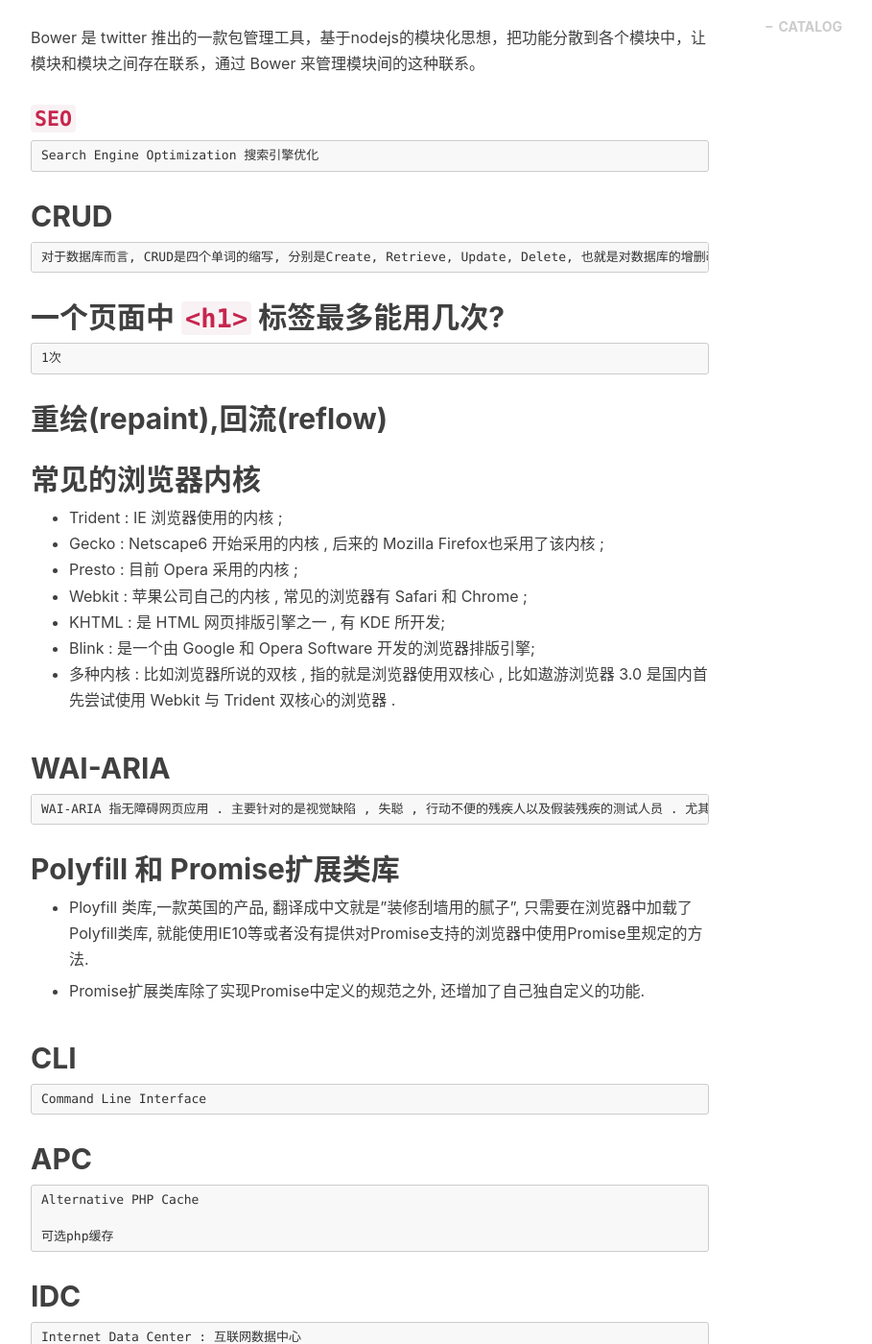
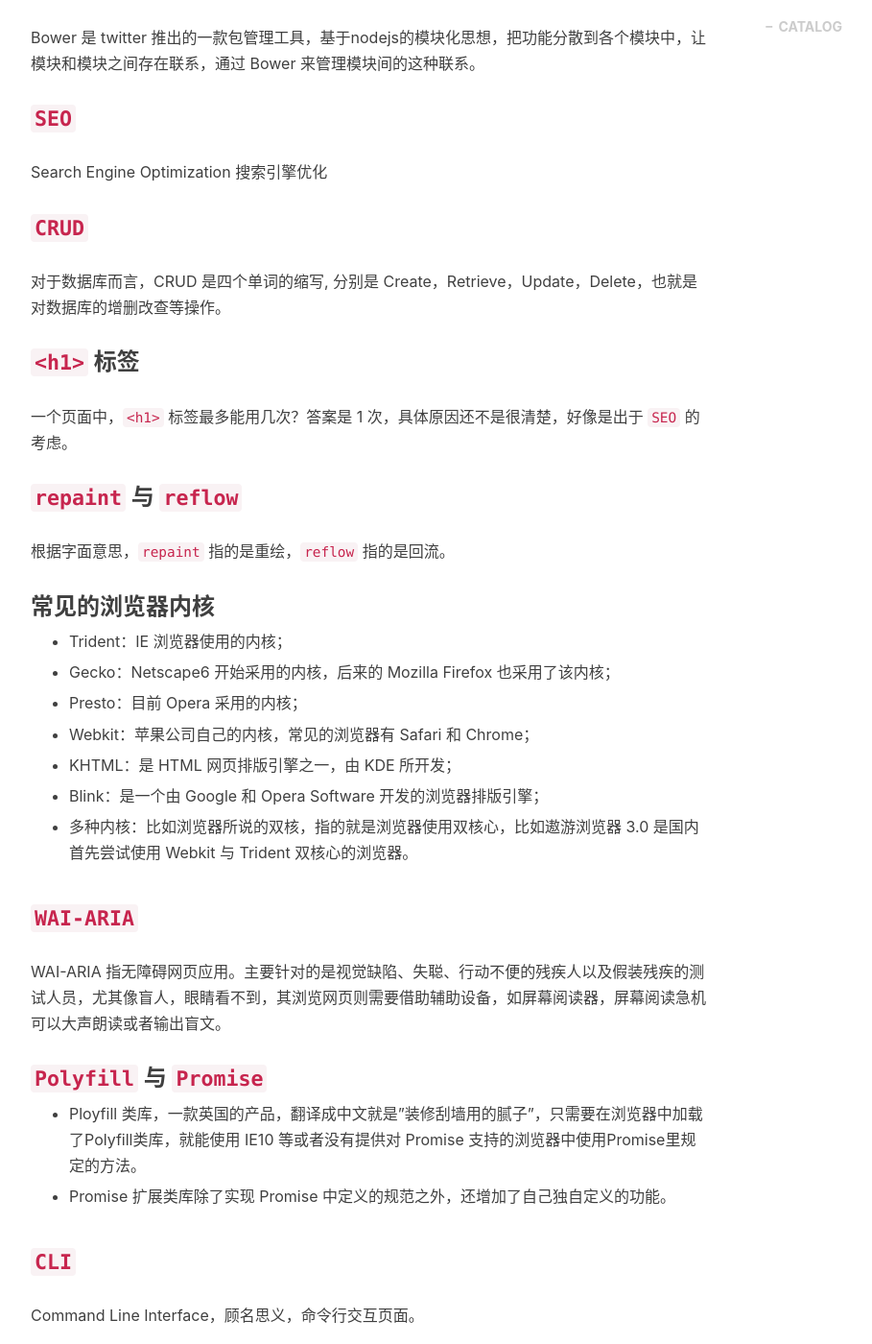
Before and after one commit to ywlvs/ywlvs.github.io, a Jekyll site: the page built from _posts/2018-01-03-some-general-knowledge.markdown, in a window 1280 px wide and 1400 px high, scrolled down 695 px. Shown: the whole window at 96% size, without its empty margins (233-1142 px from the left). Built offline with Jekyll 4.4.1, drawn with Linux system fonts in a browser that asks for light colours; nearby versions of some CDN libraries; comment, search, counter and statistics services are not loaded; some of the changed text lies outside the part shown.

Commit message:
format-code

```diff
--- a/_posts/2018-01-03-some-general-knowledge.markdown
+++ b/_posts/2018-01-03-some-general-knowledge.markdown
@@ -17,73 +17,77 @@
 Bower 是 twitter 推出的一款包管理工具，基于nodejs的模块化思想，把功能分散到各个模块中，让模块和模块之间存在联系，通过 Bower 来管理模块间的这种联系。
 
 ### **`SEO`**
-    Search Engine Optimization 搜索引擎优化
 
-## CRUD
-    对于数据库而言, CRUD是四个单词的缩写, 分别是Create, Retrieve, Update, Delete, 也就是对数据库的增删改查等操作
+Search Engine Optimization 搜索引擎优化
 
-## 一个页面中 `<h1>` 标签最多能用几次?
-    1次
+### **`CRUD`**
 
-## 重绘(repaint),回流(reflow)
+对于数据库而言，CRUD 是四个单词的缩写, 分别是 Create，Retrieve，Update，Delete，也就是对数据库的增删改查等操作。
 
-## 常见的浏览器内核
-+ Trident : IE 浏览器使用的内核 ;
-+ Gecko : Netscape6 开始采用的内核 , 后来的 Mozilla Firefox也采用了该内核 ;
-+ Presto : 目前 Opera 采用的内核 ;
-+ Webkit : 苹果公司自己的内核 , 常见的浏览器有 Safari 和 Chrome ;
-+ KHTML : 是 HTML 网页排版引擎之一 , 有 KDE 所开发;
-+ Blink : 是一个由 Google 和 Opera Software 开发的浏览器排版引擎;
-+ 多种内核 : 比如浏览器所说的双核 , 指的就是浏览器使用双核心 , 比如遨游浏览器 3.0 是国内首先尝试使用 Webkit 与 Trident 双核心的浏览器 .
+### **`<h1>` 标签**
 
-## WAI-ARIA
-    WAI-ARIA 指无障碍网页应用 . 主要针对的是视觉缺陷 , 失聪 , 行动不便的残疾人以及假装残疾的测试人员 . 尤其像盲人 , 眼睛看不到 , 其浏览网页则需要借助辅助设备 , 如屏幕阅读器 , 屏幕阅读急机可以大声朗读或者输出盲文 .
+一个页面中，`<h1>` 标签最多能用几次？答案是 1 次，具体原因还不是很清楚，好像是出于 `SEO` 的考虑。
 
-## Polyfill 和 Promise扩展类库
+### **`repaint` 与 `reflow`**
 
-+ Ployfill 类库,一款英国的产品, 翻译成中文就是"装修刮墙用的腻子", 只需要在浏览器中加载了Polyfill类库, 就能使用IE10等或者没有提供对Promise支持的浏览器中使用Promise里规定的方法.
+根据字面意思，`repaint` 指的是重绘，`reflow` 指的是回流。
 
-+ Promise扩展类库除了实现Promise中定义的规范之外, 还增加了自己独自定义的功能.
+### **常见的浏览器内核**
 
-## CLI
++ Trident：IE 浏览器使用的内核；
 
-    Command Line Interface
++ Gecko：Netscape6 开始采用的内核，后来的 Mozilla Firefox 也采用了该内核；
 
-## APC
++ Presto：目前 Opera 采用的内核；
 
-    Alternative PHP Cache
++ Webkit：苹果公司自己的内核，常见的浏览器有 Safari 和 Chrome；
 
-    可选php缓存
++ KHTML：是 HTML 网页排版引擎之一，由 KDE 所开发；
 
-## IDC
++ Blink：是一个由 Google 和 Opera Software 开发的浏览器排版引擎；
 
-    Internet Data Center : 互联网数据中心
-    International Data Corporation : 国际数据公司
++ 多种内核：比如浏览器所说的双核，指的就是浏览器使用双核心，比如遨游浏览器 3.0 是国内首先尝试使用 Webkit 与 Trident 双核心的浏览器。
 
-## IIFE
+### **`WAI-ARIA`**
 
-    Immediately-Invoked Function Expression
+WAI-ARIA 指无障碍网页应用。主要针对的是视觉缺陷、失聪、行动不便的残疾人以及假装残疾的测试人员，尤其像盲人，眼睛看不到，其浏览网页则需要借助辅助设备，如屏幕阅读器，屏幕阅读急机可以大声朗读或者输出盲文。
 
-    立即执行函数, 即函数定义后, 立即执行它
+### **`Polyfill` 与 `Promise`**
 
-### IoC
++ Ployfill 类库，一款英国的产品，翻译成中文就是"装修刮墙用的腻子"，只需要在浏览器中加载了Polyfill类库，就能使用 IE10 等或者没有提供对 Promise 支持的浏览器中使用Promise里规定的方法。
 
-    在Laravel中, IoC是Inversion of Control的缩写, 即控制反转.
++ Promise 扩展类库除了实现 Promise 中定义的规范之外，还增加了自己独自定义的功能。
 
-### APC 缓存
+### **`CLI`**
 
-    Alternative PHP Cache
-    可选PHP缓存, 是PHP的一个扩展
+Command Line Interface，顾名思义，命令行交互页面。
 
-### NPM 与 NVM
+### **`APC`**
 
-    NPM是node的包管理工具, 类似于php的composer
-    NVM是node的版本管理工具
+Alternative PHP Cache，可选php缓存，是 PHP 的一个扩展。
 
-### XSS
+### **`IDC`**
 
-    Cross-Site Scripting, 是一种网站应用程序的安全漏洞攻击, 是代码注入的一种.
+Internet Data Center：互联网数据中心；
+International Data Corporation：国际数据公司。
 
-### CSRF
+### **`IIFE`**
 
-    Cross-Site Request Forgery, 也被称为 one-click attack 或者 session riding, 通常缩写为 csrf 或者 xsrf, 是一种挟制用户在当前已登录的 Web 应用程序上执行非本意的操作的攻击方法.
+Immediately-Invoked Function Expression，立即执行函数，即函数定义后，立即执行它。
+
+### **`IoC`**
+
+在Laravel中，IoC 是 Inversion of Control 的缩写，即控制反转。
+
+### **`NPM` 与 `NVM`**
+
+NPM 是 node 的包管理工具，类似于php的composer；
+NVM 是 node 的版本管理工具。
+
+### **`XSS`**
+
+Cross-Site Scripting，是一种网站应用程序的安全漏洞攻击，是代码注入的一种。
+
+### **`CSRF`**
+
+Cross-Site Request Forgery，也被称为 one-click attack 或者 session riding，通常缩写为 csrf 或者 xsrf，是一种挟制用户在当前已登录的 Web 应用程序上执行非本意的操作的攻击方法。
```
